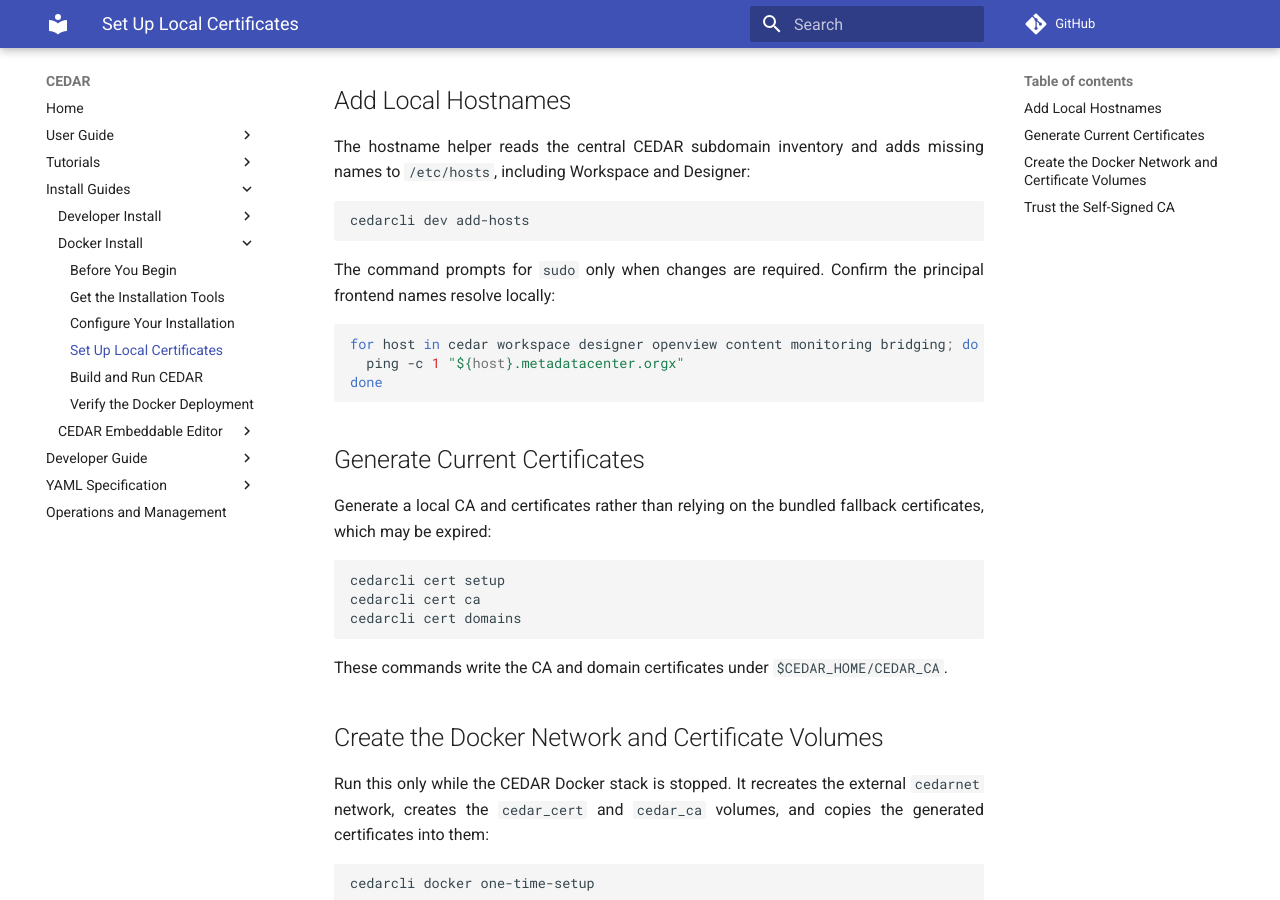
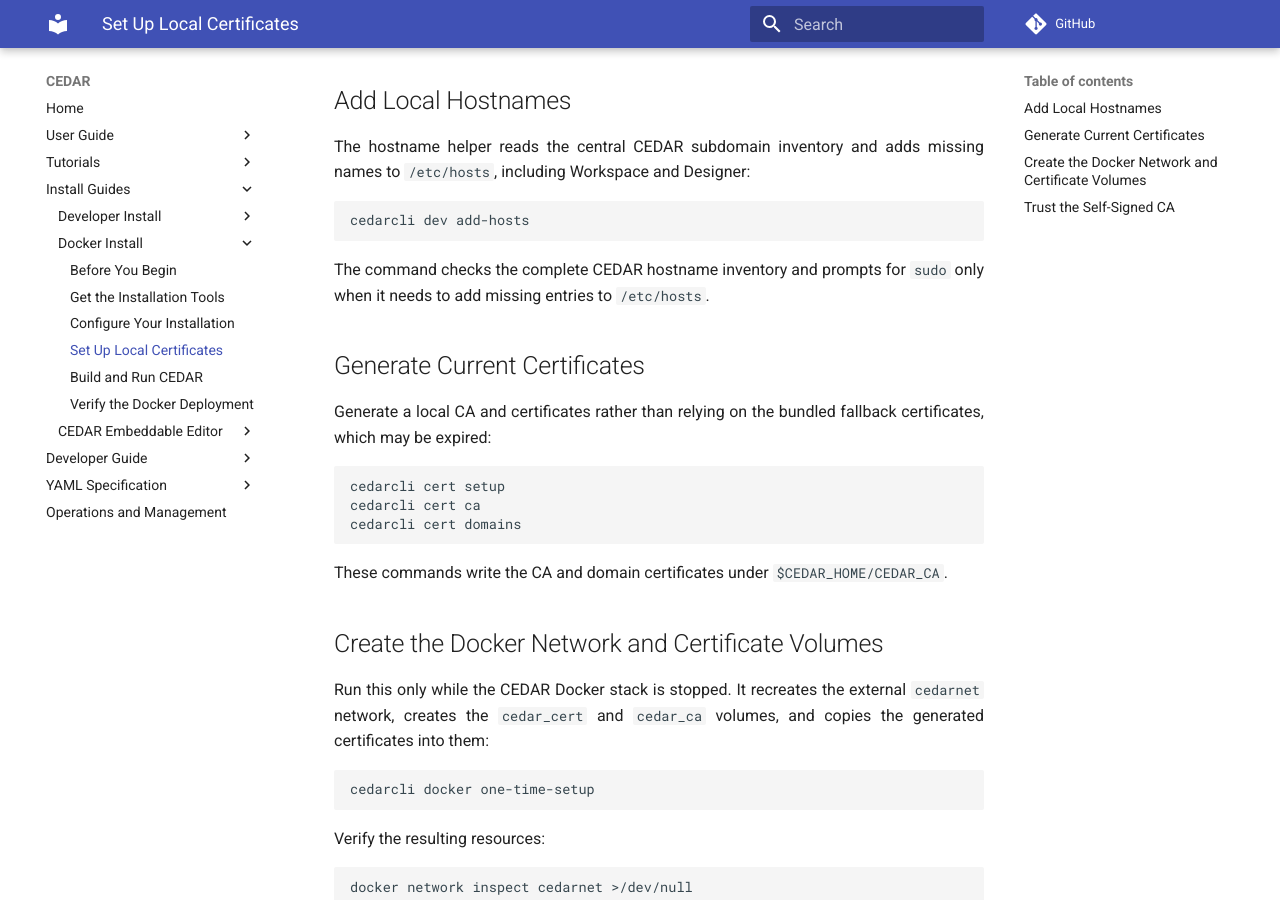
Before and after one commit to metadatacenter/cedar-mkdocs, an MkDocs documentation site: the page built from docs/install-docker-eval/local-certificates.md, in a window 1280 px wide and 900 px high, scrolled down 348 px. Built offline with MkDocs 1.6.1 and Material for MkDocs 9.7.7, drawn with Linux system fonts in a browser that asks for light colours; comment, search, counter and statistics services are not loaded.

Commit message:
docs: remove redundant hostname ping check

````diff
--- a/docs/install-docker-eval/local-certificates.md
+++ b/docs/install-docker-eval/local-certificates.md
@@ -19,14 +19,8 @@
 cedarcli dev add-hosts
 ```
 
-The command prompts for `sudo` only when changes are required. Confirm the principal frontend
-names resolve locally:
-
-```bash
-for host in cedar workspace designer openview content monitoring bridging; do
-  ping -c 1 "${host}.metadatacenter.orgx"
-done
-```
+The command checks the complete CEDAR hostname inventory and prompts for `sudo` only when it needs
+to add missing entries to `/etc/hosts`.
 
 ## Generate Current Certificates
 
````
